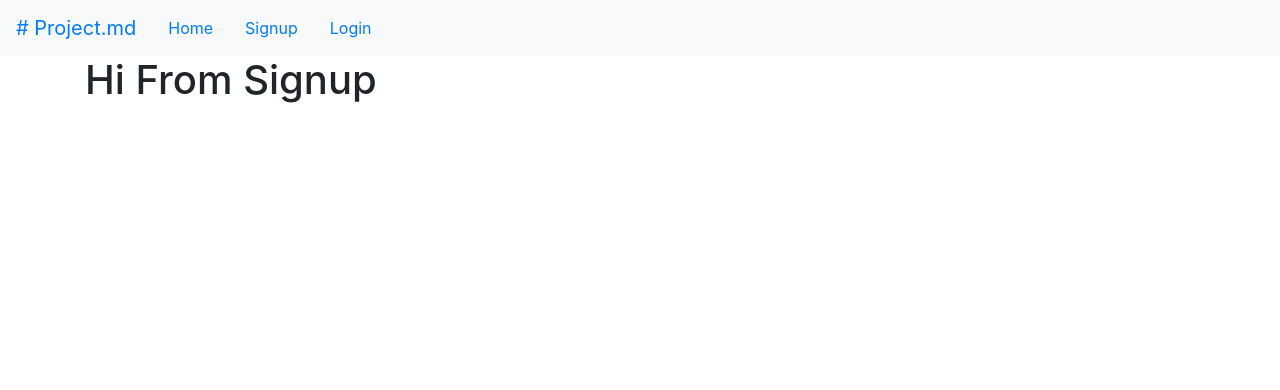
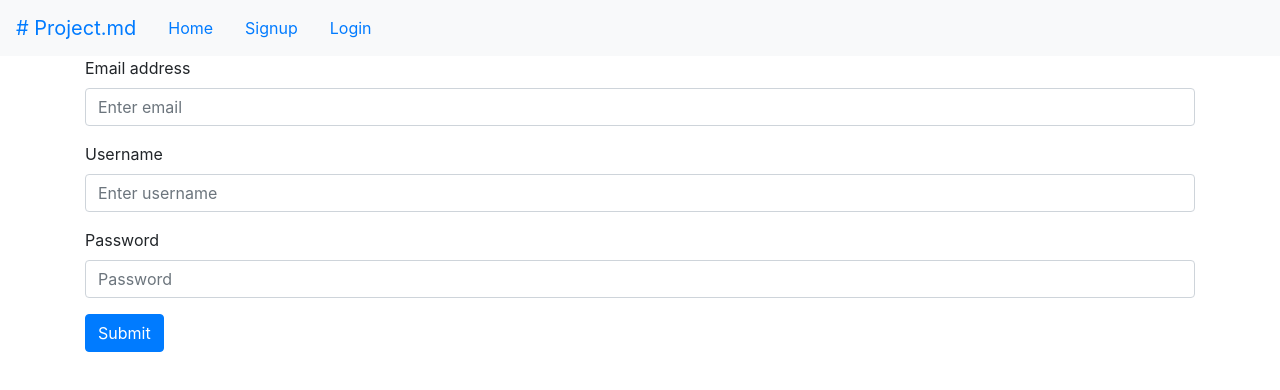
Before and after one commit to danstarns/project.md, a React (Create React App) app in the folder client/: page /signup in a window 1280 px wide. Shown: the top 390 px of the page. Built offline with nearby package versions, Linux system fonts and the light colour scheme; no server answers.

Commit message:
feat: add boilerplate for signup

```diff
--- a/client/src/components/Auth/Signup/Signup.js
+++ b/client/src/components/Auth/Signup/Signup.js
@@ -1,7 +1,90 @@
-import React from "react"
+import React, { useState, useContext } from "react"
+import { Form, Button, Alert } from "react-bootstrap"
+import { AuthContext } from "../../../contexts/index.js"
 
-function Signup() {
-  return <h1>Hi From Signup</h1>
+function Signup({ history }) {
+  const Auth = useContext(AuthContext.Context)
+  const [email, setEmail] = useState("")
+  const [username, setUsername] = useState("")
+  const [password, setPassword] = useState("")
+  const [error, setError] = useState(null)
+
+  function updateEmail(event) {
+    setEmail(event.target.value)
+  }
+
+  function updateUsername(event) {
+    setUsername(event.target.value)
+  }
+
+  function updatePassword(event) {
+    setPassword(event.target.value)
+  }
+
+  async function Submit(event) {
+    event.preventDefault()
+
+    try {
+      const result = await Auth.signup({ email, username, password })
+
+      if (result.error) {
+        throw result.error
+      }
+
+      history.push("/dashboard")
+    } catch (e) {
+      setError(e.message)
+    }
+  }
+
+  return (
+    <>
+      {error && <Alert variant="warning">{error}</Alert>}
+      <Form onSubmit={Submit}>
+        <Form.Group controlId="email">
+          <Form.Label>Email address</Form.Label>
+          <Form.Control
+            type="email"
+            placeholder="Enter email"
+            required
+            value={email}
+            onChange={updateEmail}
+          />
+        </Form.Group>
+
+        <Form.Group controlId="username">
+          <Form.Label>Username</Form.Label>
+
+          <Form.Control
+            type="text"
+            placeholder="Enter username"
+            required
+            min={5}
+            max={20}
+            value={username}
+            onChange={updateUsername}
+          />
+        </Form.Group>
+
+        <Form.Group controlId="password">
+          <Form.Label>Password</Form.Label>
+          <Form.Control
+            type="password"
+            placeholder="Password"
+            required
+            min={5}
+            max={20}
+            value={password}
+            onChange={updatePassword}
+          />
+        </Form.Group>
+
+        <Button variant="primary" type="submit">
+          Submit
+        </Button>
+      </Form>
+    </>
+  )
 }
 
 export default Signup
```
